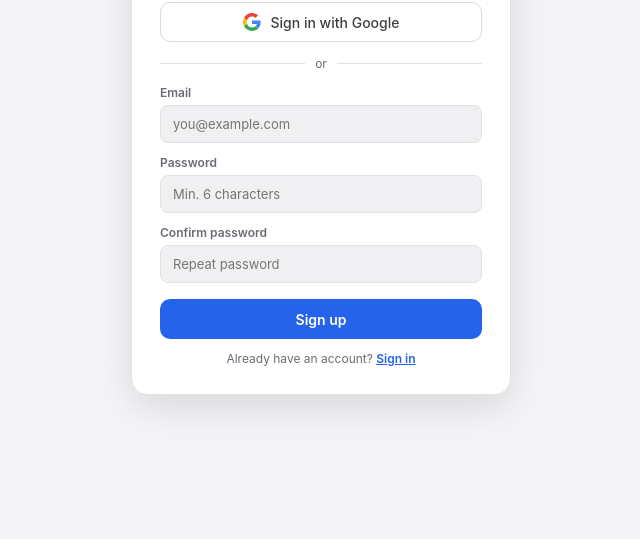
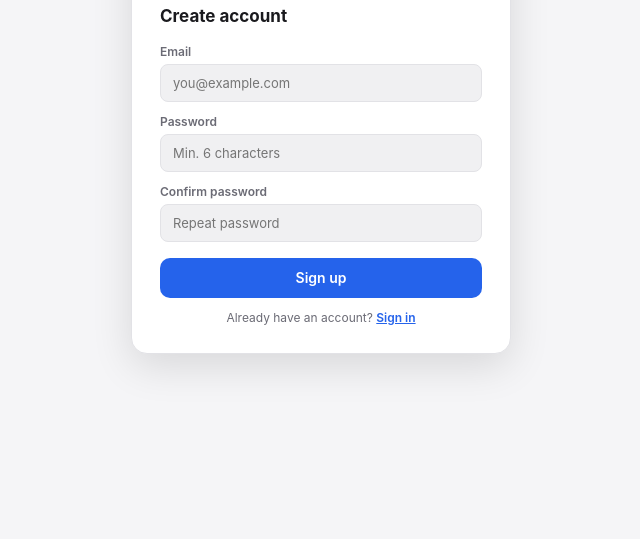
Before and after one commit to thebebopdevil-tech/Kallender, a website: page index.html in a window 1280 px wide. Shown: the part 261-800 px from the top of the page, without its empty margins (319-959 px from the left). Drawn offline with nearby package versions, Linux system fonts and the light colour scheme.

Commit message:
Update index.html

```diff
--- a/index.html
+++ b/index.html
@@ -26,11 +26,6 @@
       <!-- Sign up view (default) -->
       <div id="auth-signup">
         <h2 class="auth-title">Create account</h2>
-        <button class="auth-google-btn" id="su-google-btn">
-          <svg width="18" height="18" viewBox="0 0 48 48" aria-hidden="true"><path fill="#EA4335" d="M24 9.5c3.54 0 6.71 1.22 9.21 3.6l6.85-6.85C35.9 2.38 30.47 0 24 0 14.62 0 6.51 5.38 2.56 13.22l7.98 6.19C12.43 13.72 17.74 9.5 24 9.5z"/><path fill="#4285F4" d="M46.98 24.55c0-1.57-.15-3.09-.38-4.55H24v9.02h12.94c-.58 2.96-2.26 5.48-4.78 7.18l7.73 6c4.51-4.18 7.09-10.36 7.09-17.65z"/><path fill="#FBBC05" d="M10.53 28.59c-.48-1.45-.76-2.99-.76-4.59s.27-3.14.76-4.59l-7.98-6.19C.92 16.46 0 20.12 0 24c0 3.88.92 7.54 2.56 10.78l7.97-6.19z"/><path fill="#34A853" d="M24 48c6.48 0 11.93-2.13 15.89-5.81l-7.73-6c-2.18 1.48-4.97 2.31-8.16 2.31-6.26 0-11.57-4.22-13.47-9.91l-7.98 6.19C6.51 42.62 14.62 48 24 48z"/><path fill="none" d="M0 0h48v48H0z"/></svg>
-          Sign in with Google
-        </button>
-        <div class="auth-divider"><span>or</span></div>
         <div class="auth-form-group">
           <label for="su-email">Email</label>
           <input type="email" id="su-email" autocomplete="email" placeholder="you@example.com" />
```
Also changed, not shown: Skärmavbild 2026-03-24 kl. 10.22.43.png (deleted).
